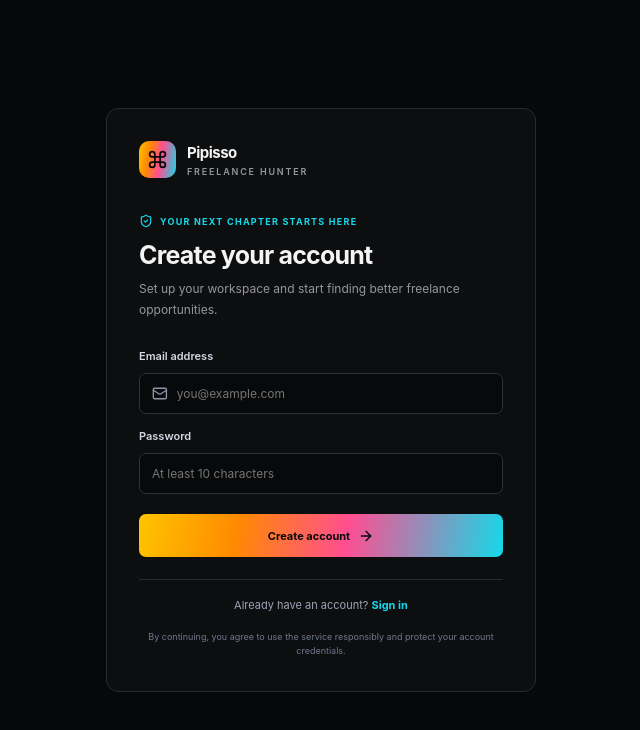
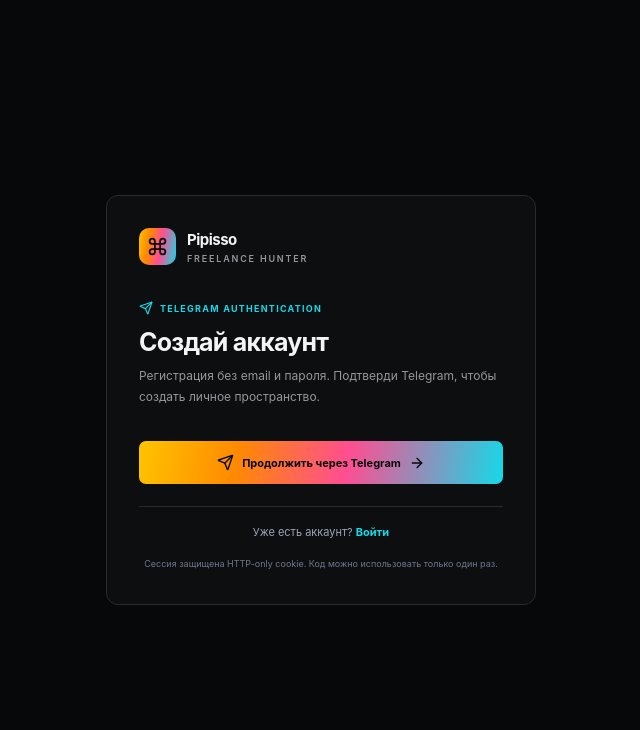
Before and after one commit to badahyousr-collab/Freelance-Hunter-AI, a Next.js app in the folder apps/web/: page /register in a window 1280 px wide. Shown: the top 730 px of the page, without its empty margins (319-959 px from the left). Built offline with nearby package versions, Linux system fonts and the light colour scheme.

Commit message:
Replace email registration page with Telegram registration

```diff
--- a/apps/web/src/app/register/page.tsx
+++ b/apps/web/src/app/register/page.tsx
@@ -1,106 +1,5 @@
-"use client";
-
-import { useState } from "react";
-import type { FormEvent } from "react";
-import Link from "next/link";
-import { ArrowRight, Command, LoaderCircle, Mail, ShieldCheck } from "lucide-react";
-
-const API = "/api/backend";
-
-type RegisterResponse = {
-  detail?: unknown;
-  message?: unknown;
-  verification_token?: unknown;
-};
-
-function responseObject(value: unknown): RegisterResponse {
-  return value !== null && typeof value === "object" && !Array.isArray(value)
-    ? value as RegisterResponse
-    : {};
-}
-
-function responseMessage(value: unknown, fallback: string): string {
-  return typeof value === "string" && value.trim() ? value : fallback;
-}
+import TelegramAuth from "../../components/telegram-auth";
 
 export default function RegisterPage() {
-  const [email, setEmail] = useState("");
-  const [password, setPassword] = useState("");
-  const [message, setMessage] = useState("");
-  const [verificationToken, setVerificationToken] = useState("");
-  const [busy, setBusy] = useState(false);
-
-  async function submit(event: FormEvent<HTMLFormElement>) {
-    event.preventDefault();
-    if (busy) return;
-    setBusy(true);
-    setMessage("");
-    setVerificationToken("");
-
-    try {
-      const response = await fetch(`${API}/auth/register`, {
-        method: "POST",
-        headers: { "Content-Type": "application/json" },
-        credentials: "include",
-        body: JSON.stringify({ email: email.trim(), password }),
-      });
-      const data = responseObject(await response.json().catch(() => null));
-
-      if (!response.ok) {
-        throw new Error(responseMessage(data.detail, "Could not create your account. Please try again."));
-      }
-
-      setMessage(responseMessage(data.message, "Account created. Check your email."));
-      if (typeof data.verification_token === "string" && data.verification_token.length > 0) {
-        setVerificationToken(data.verification_token);
-      }
-    } catch (error) {
-      setMessage(error instanceof Error
-        ? error.message
-        : "Could not connect to the registration service. Please try again.");
-    } finally {
-      setBusy(false);
-    }
-  }
-
-  return (
-    <main className="auth-shell">
-      <section className="auth-card">
-        <Link href="/" className="auth-brand">
-          <span className="brand-mark"><Command size={21} /></span>
-          <span>Pipisso<small>FREELANCE HUNTER</small></span>
-        </Link>
-        <div className="auth-eyebrow"><ShieldCheck size={14} /> YOUR NEXT CHAPTER STARTS HERE</div>
-        <h1>Create your account</h1>
-        <p className="auth-subtitle">Set up your workspace and start finding better freelance opportunities.</p>
-        <form onSubmit={submit} className="auth-form">
-          <label htmlFor="register-email">Email address</label>
-          <div className="auth-input-wrap">
-            <Mail size={17} />
-            <input id="register-email" type="email" autoComplete="email" required value={email} onChange={e => setEmail(e.target.value)} placeholder="you@example.com" />
-          </div>
-          <label htmlFor="register-password">Password</label>
-          <input id="register-password" className="auth-input" type="password" autoComplete="new-password" minLength={10} maxLength={256} required value={password} onChange={e => setPassword(e.target.value)} placeholder="At least 10 characters" />
-          <button className="primary-button auth-submit" type="submit" disabled={busy}>
-            {busy ? <LoaderCircle className="spin" size={17} /> : null}
-            {busy ? "Creating account..." : "Create account"}
-            {!busy && <ArrowRight size={16} />}
-          </button>
-        </form>
-        {message && (
-          <div className="auth-message" role="status" aria-live="polite">
-            {message}
-            {verificationToken && (
-              <div className="dev-token">
-                <Link href={`/verify-email?token=${encodeURIComponent(verificationToken)}`}>Verify this development account <ArrowRight size={14} /></Link>
-                <small>Development only: this link is shown because email delivery is not configured.</small>
-              </div>
-            )}
-          </div>
-        )}
-        <div className="auth-footer">Already have an account? <Link href="/login">Sign in</Link></div>
-        <p className="auth-legal">By continuing, you agree to use the service responsibly and protect your account credentials.</p>
-      </section>
-    </main>
-  );
+  return <TelegramAuth mode="register" />;
 }
```
